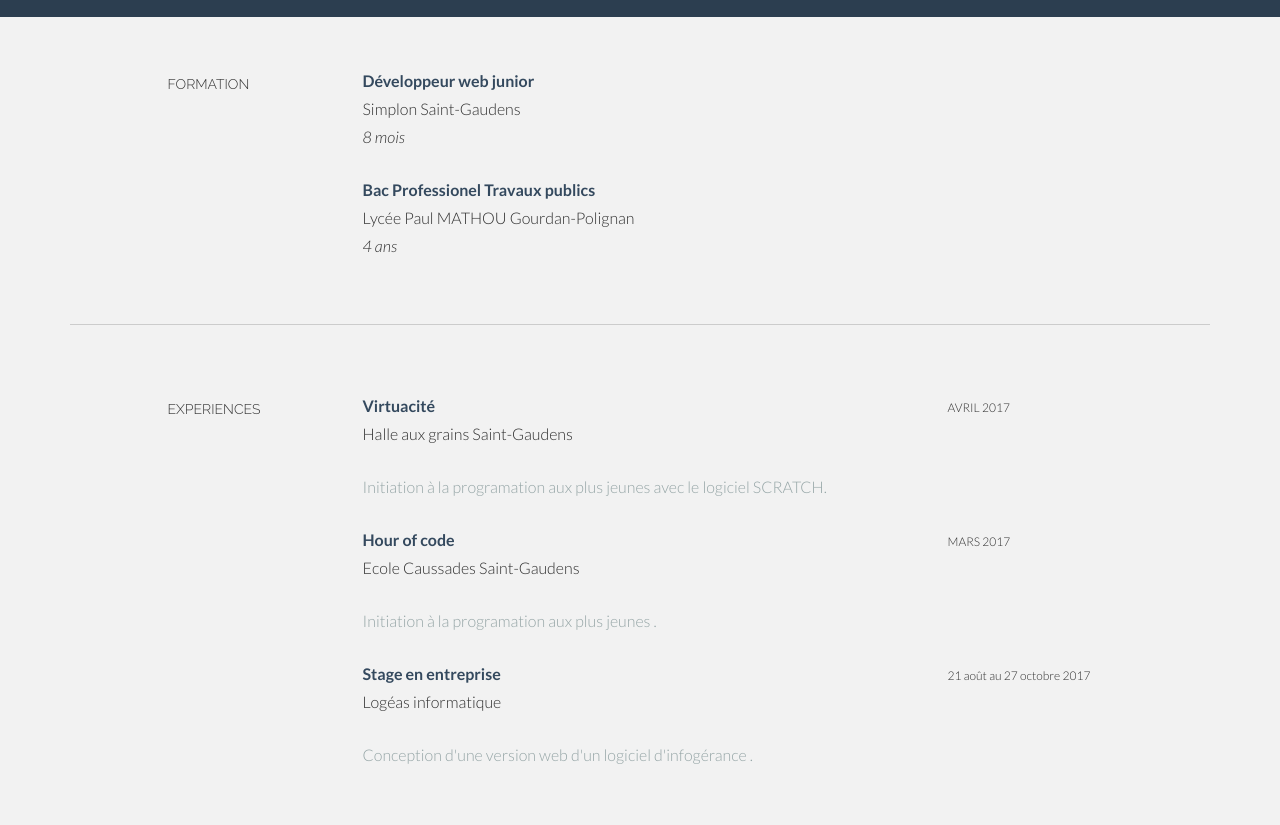
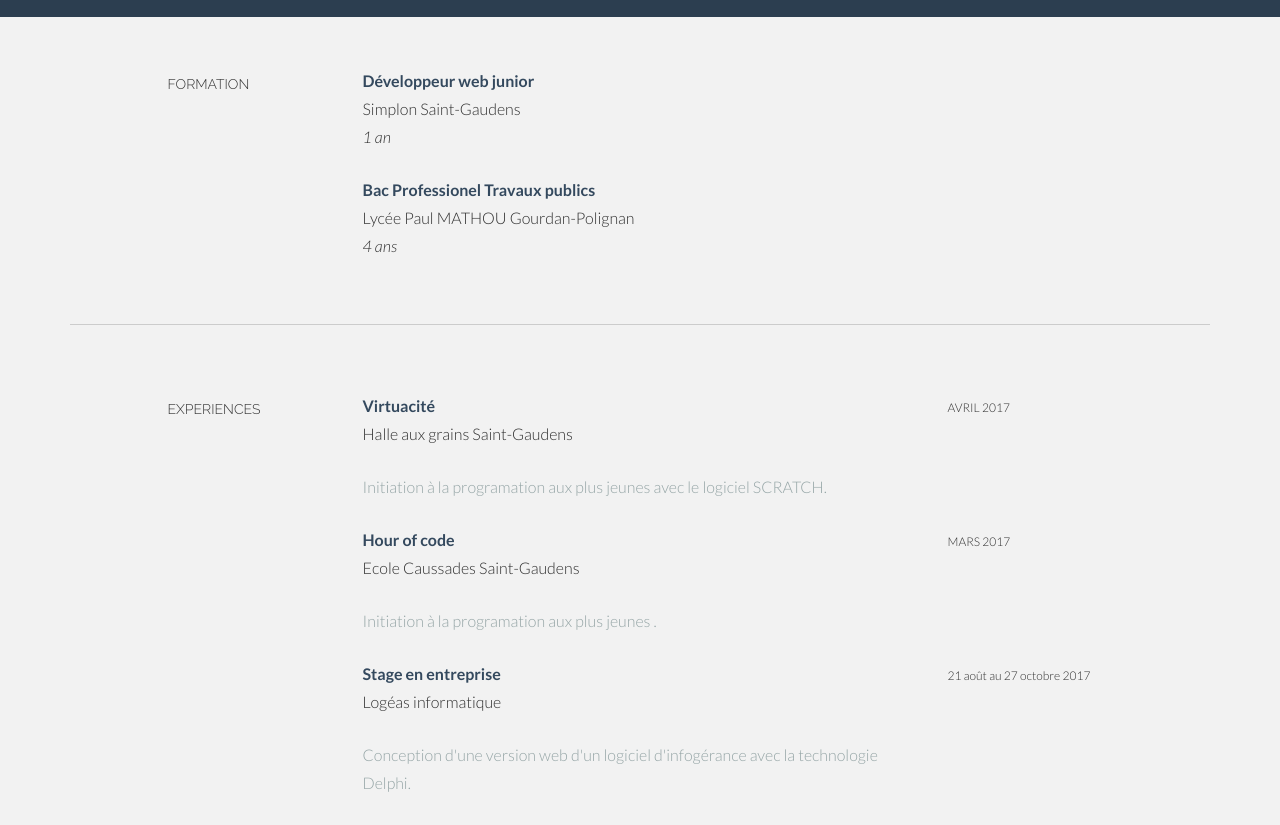
Before and after one commit to Kevinp31800/CV, a plain HTML site: page index.html in a window 1280 px wide. Shown: the part 800-1625 px from the top of the page. Drawn offline with Linux system fonts and the light colour scheme.

Commit message:
Update CV

```diff
--- a/index.html
+++ b/index.html
@@ -97,7 +97,7 @@
     <div class="col-lg-6">
       <p><t>Développeur web junior</t><br/>
         Simplon Saint-Gaudens <br/>
-        <i>8 mois</i>
+        <i>1 an</i>
       </p>
     </div>
         <!-- <div class="col-lg-3">
@@ -152,7 +152,7 @@
           <p><t>Stage en entreprise</t><br/>
             Logéas informatique <br/>
           </p>
-          <p><more>Conception d'une version web d'un logiciel d'infogérance .</more></p>
+          <p><more>Conception d'une version web d'un logiciel d'infogérance avec la technologie Delphi.</more></p>
         </div>
         <div class="col-lg-3">
           <p><sm>21 août au 27 octobre 2017</sm></p>
```
